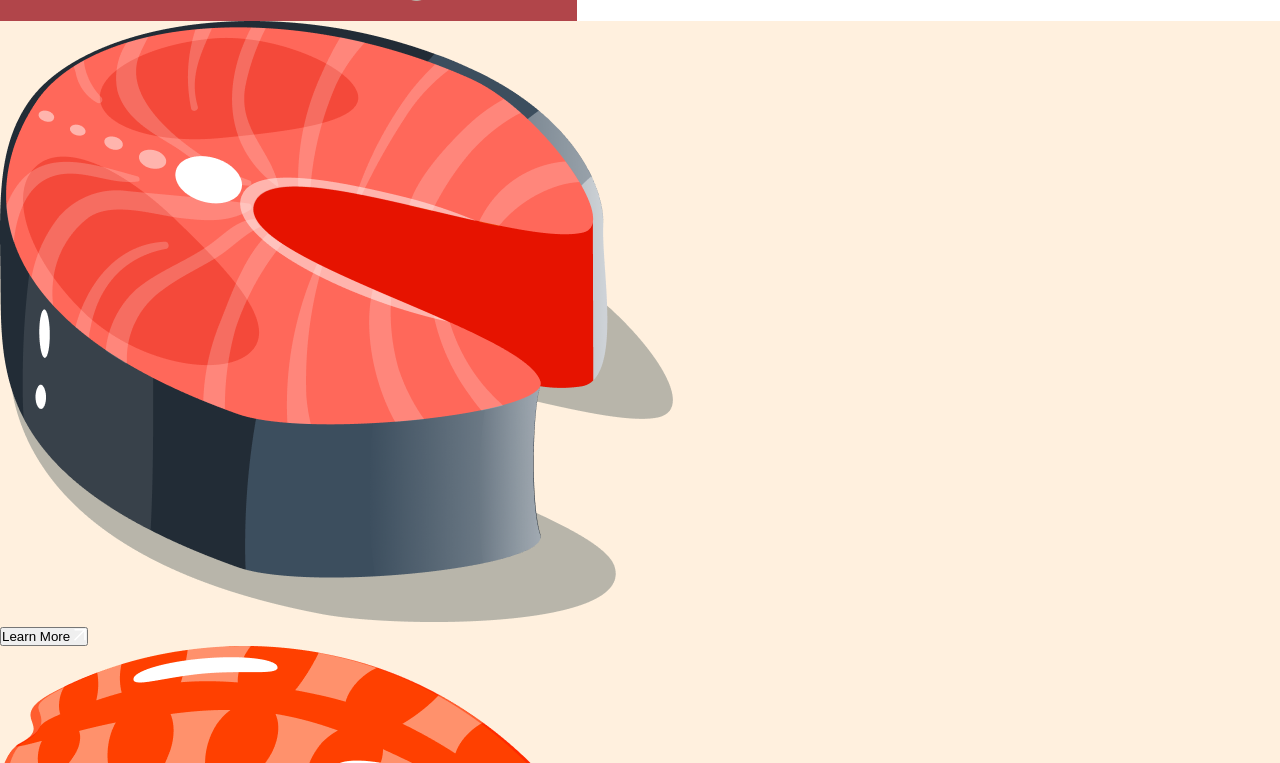
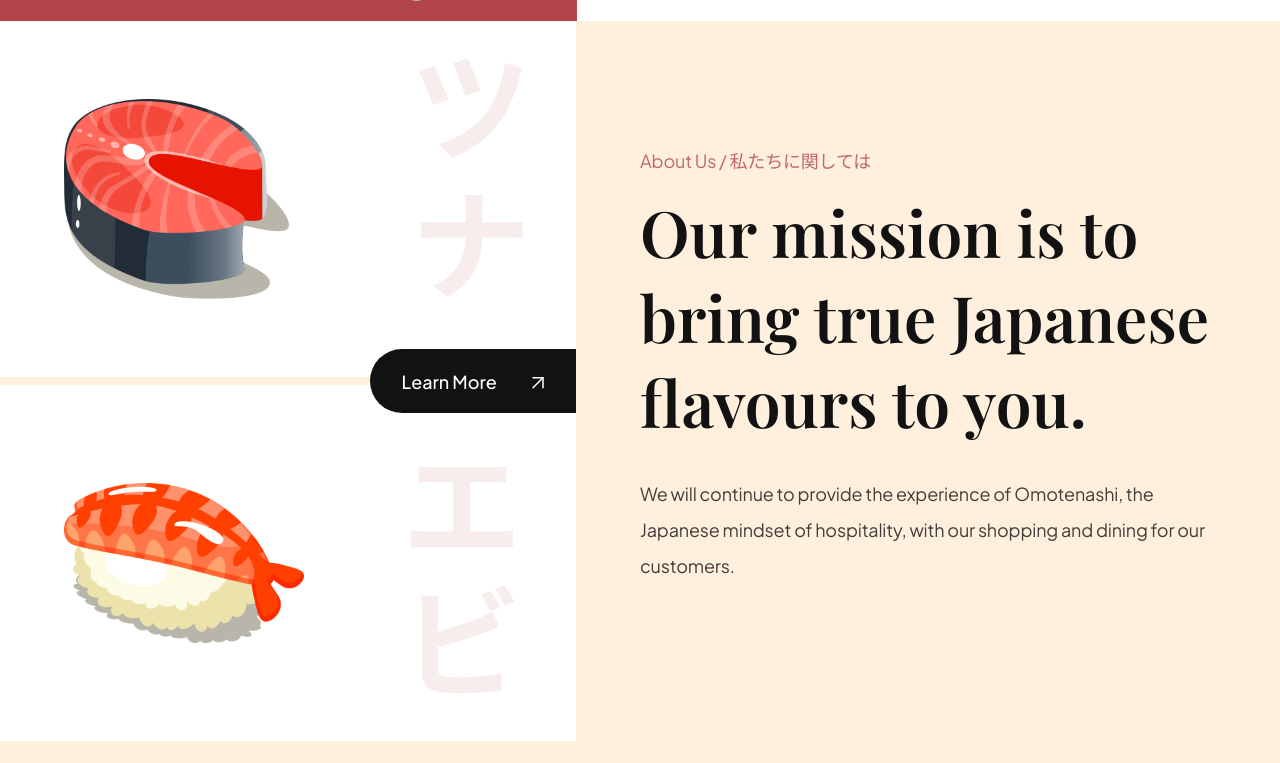
Before and after one commit to Lorn12/Sushi-Landing-Page, a website built with Vite: page index.html in a window 1280 px wide. Shown: the part 777-1540 px from the top of the page. After the commit the page ends 1518 px from the top, so only its background shows below. Built offline with nearby package versions, Linux system fonts and the light colour scheme.

Commit message:
Implemented about section styling

```diff
--- /dev/null
+++ b/CSS/sections/about.css
@@ -0,0 +1,83 @@
+.about-us {
+  display: flex;
+  min-height: 720px;
+  overflow: hidden;
+}
+
+.about-us__image {
+  flex: 1;
+  display: flex;
+  flex-direction: column;
+  justify-content: center;
+
+  background: var(--color-white);
+
+  position: relative;
+}
+
+.about-us__image div {
+  padding: 32px 64px;
+
+  flex: 1;
+  display: flex;
+  align-items: center;
+
+  background-position: center;
+  background-repeat: no-repeat;
+  background-size: contain;
+}
+
+.about-us__image-sushi3 {
+  border-bottom: 8px solid var(--color-creamson);
+
+  background-image: url("../../ASSETS/about_bg1.png");
+}
+
+.about-us__image-sushi2 {
+  background-image: url("../../ASSETS/about_bg2.png");
+}
+
+.about-us__image-sushi3 img {
+  width: 225px;
+  height: 200px;
+}
+
+.about-us__image-sushi2 img {
+  width: 240px;
+  height: 160px;
+}
+
+.about-us__button {
+  position: absolute;
+  right: 0;
+
+  padding: 12px 32px;
+  min-height: 64px;
+
+  background: var(--secondary-color);
+  border-radius: 32px 0 0 32px;
+  border: 0;
+  outline: 0;
+
+  color: #fff;
+  font-family: var(--plus-jakarta-sans);
+  font-weight: 500;
+  font-size: 18px;
+  line-height: 23px;
+
+  cursor: pointer;
+}
+
+.about-us__button img {
+  object-fit: contain;
+  margin-left: 32px;
+}
+
+.about-us__content {
+  padding: 64px;
+
+  flex: 1;
+  display: flex;
+  justify-content: center;
+  flex-direction: column;
+}
--- a/CSS/style.css
+++ b/CSS/style.css
@@ -4,8 +4,8 @@
 /* other css file imports */
 @import url("./sections/header.css");
 @import url("./sections/hero.css");
-/* @import url("sections/about.css");
-@import url("sections/popular.css");
+@import url("sections/about.css");
+/* @import url("sections/popular.css");
 @import url("sections/trending.css");
 @import url("sections/subscribe.css");
 @import url("sections/footer.css"); */
```
